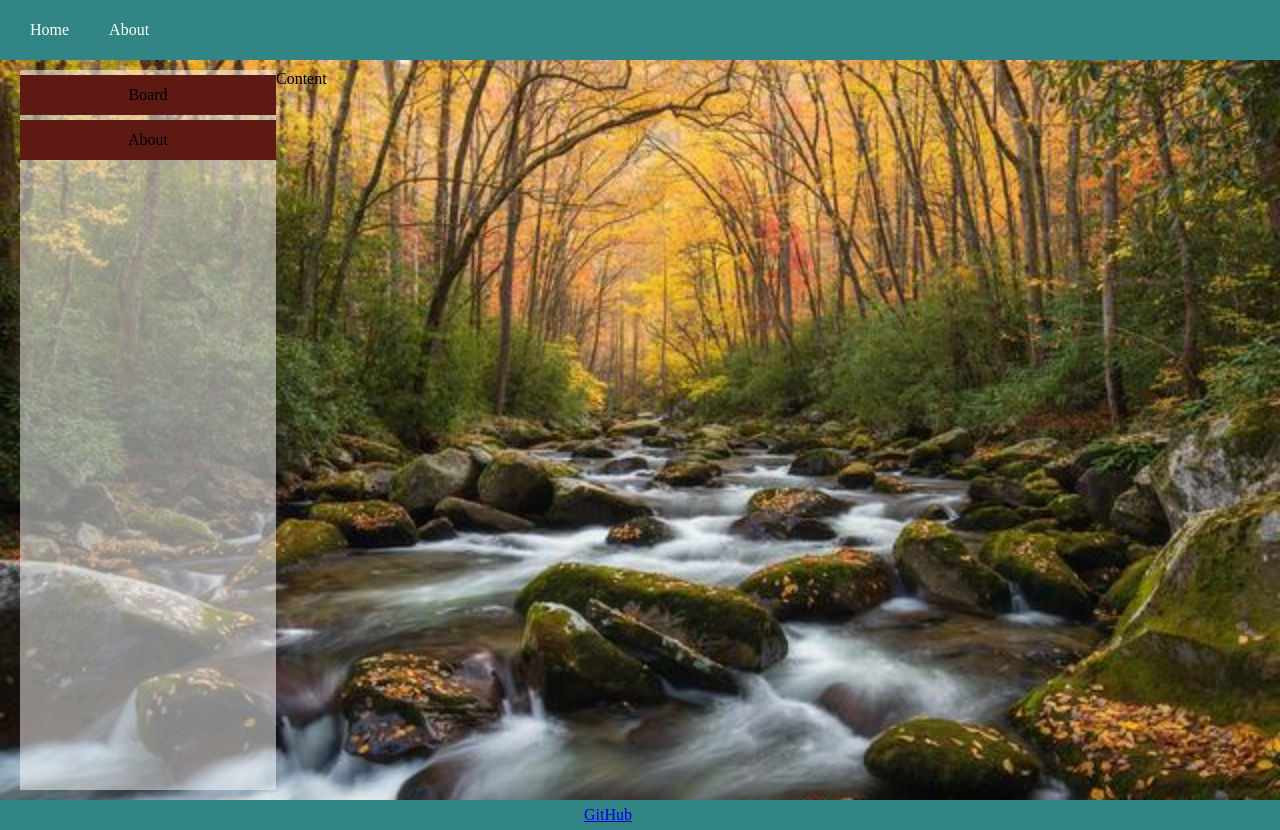
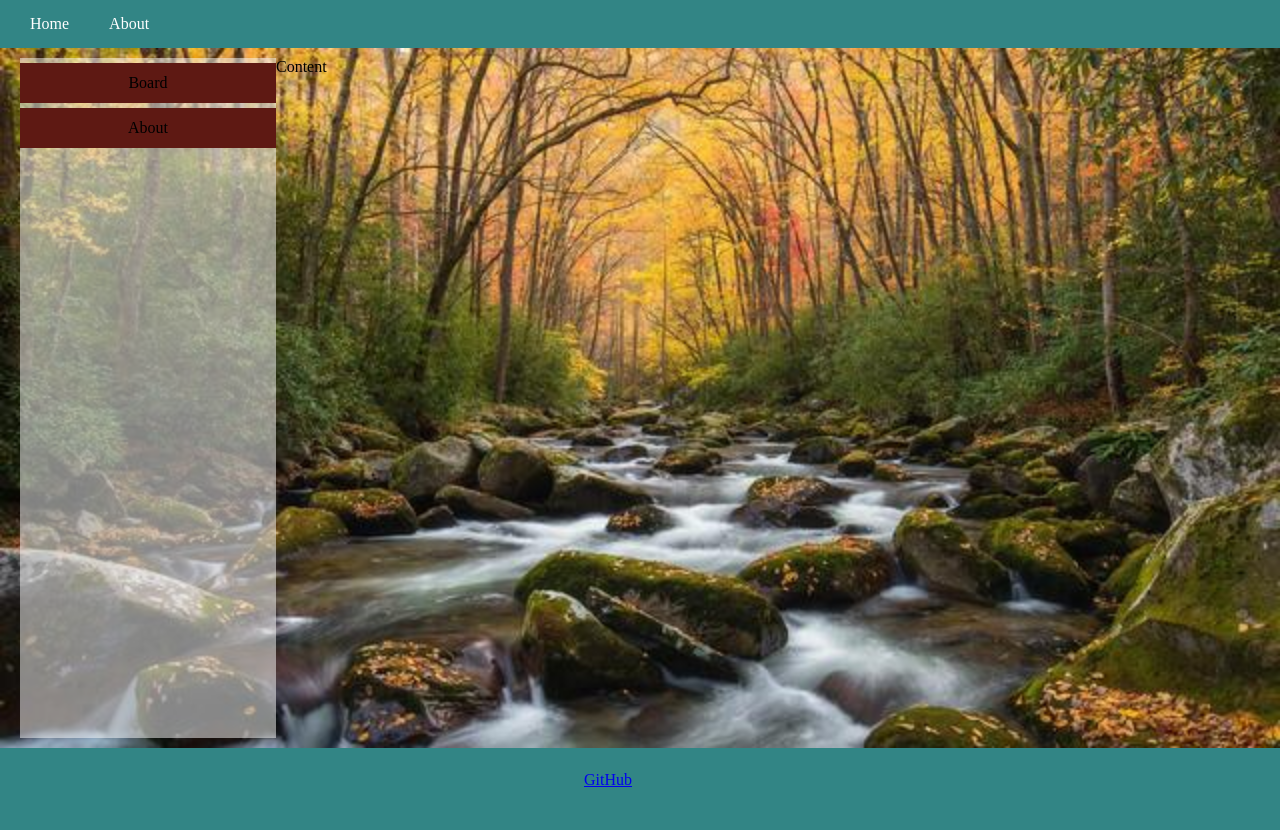
Before and after one commit to fabioniglio/Kanban-Board-app, a React (Vite) app: page / in a window 1280 px wide. Built offline with nearby package versions, Linux system fonts and the light colour scheme.

Commit message:
adjust css remove scroll bar vertical

```diff
--- a/src/components/Content.css
+++ b/src/components/Content.css
@@ -1,4 +1,4 @@
 .content {
-  width: 80vw;
-  height: 90vh;
+  width: 85vw;
+  height: 85vh;
 }
--- a/src/components/Footer.css
+++ b/src/components/Footer.css
@@ -1,6 +1,6 @@
 .footer {
   width: 95vw;
-  height: 30px;
+  height: 4rem;
   display: flex;
   justify-content: center;
   align-items: center;
--- a/src/components/Navbar.css
+++ b/src/components/Navbar.css
@@ -1,6 +1,6 @@
 .Navbar {
   width: 95vw;
-  height: 60px;
+  height: 3rem;
   display: flex;
 
   align-items: center;
--- a/src/components/Sidebar.css
+++ b/src/components/Sidebar.css
@@ -1,6 +1,6 @@
 .sidebar {
   width: 20vw;
-  height: 90vh;
+  height: 85vh;
   background-color: rgba(255, 255, 255, 0.5);
   text-align: center;
 }
```
